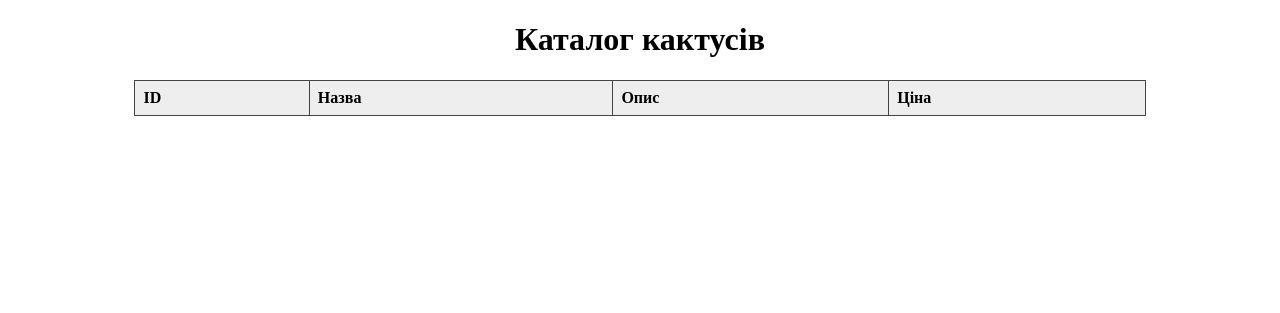
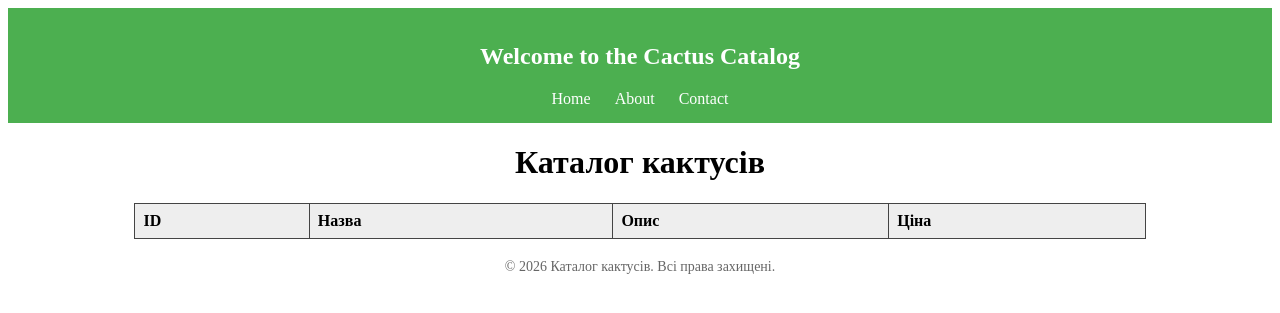
Before and after one commit to Danil-Hutman/DevSecOps_first_lab, a Flask app: page / in a window 1280 px wide. Shown: the top 313 px of the page. Run offline with Flask 3, Linux system fonts and the light colour scheme; data that the repository does not hold is empty.

Commit message:
Feature/layout main footer (#3)
* feat(ui): add footer to cactus catalog page (#1)

* feat(ui): add footer to cactus catalog page

* ci(config): update workflow triggers to all branches

* feat(layout): wrap content in main and move footer inside body

```diff
--- a/src/templates/index.html
+++ b/src/templates/index.html
@@ -20,9 +20,40 @@
     </style>
   </head>
   <body>
-    <h1 style="text-align: center">Каталог кактусів</h1>
-    <div id="cactus-list"></div>
-
+    <header
+      style="
+        text-align: center;
+        background-color: #4caf50;
+        color: white;
+        padding: 15px;
+      "
+    >
+      <h2>Welcome to the Cactus Catalog</h2>
+      <nav>
+        <a href="/" style="margin: 0 10px; color: white; text-decoration: none"
+          >Home</a
+        >
+        <a
+          href="/about"
+          style="margin: 0 10px; color: white; text-decoration: none"
+          >About</a
+        >
+        <a
+          href="/contact"
+          style="margin: 0 10px; color: white; text-decoration: none"
+          >Contact</a
+        >
+      </nav>
+    </header>
+    <main>
+      <h1 style="text-align: center">Каталог кактусів</h1>
+      <div id="cactus-list"></div>
+    </main>
+    <footer
+      style="text-align: center; margin-top: 20px; font-size: 14px; color: #666"
+    >
+      © 2026 Каталог кактусів. Всі права захищені.
+    </footer>
     <script src="{{ url_for('static', filename='js/cactus.js') }}"></script>
   </body>
 </html>
```
Also changed, not shown: .github/workflows/main.yml.
